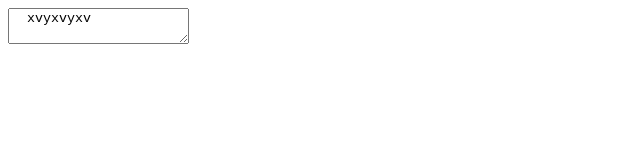
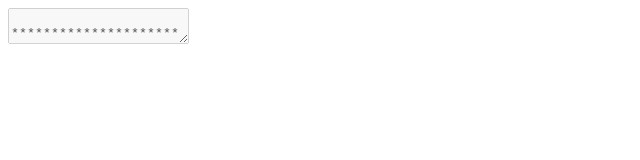
Before and after one commit to Mr-Kozel/Mr-Kozel.github.io, a plain HTML site: page index.html in a window 1280 px wide. Shown: the whole page, without its empty margins (0-640 px from the left). Drawn offline with Linux system fonts and the light colour scheme.

Commit message:
Update index.html

```diff
--- a/index.html
+++ b/index.html
@@ -8,8 +8,9 @@
 </head>
 <body>
 
-  <textarea>
-  xvyxvyxv
+  <textarea style="width:100%, height:800px" disabled>
+  ************************************************** LOGIN HTML PAGE *************************************************************
+    hmfgj
 
 
 
```
